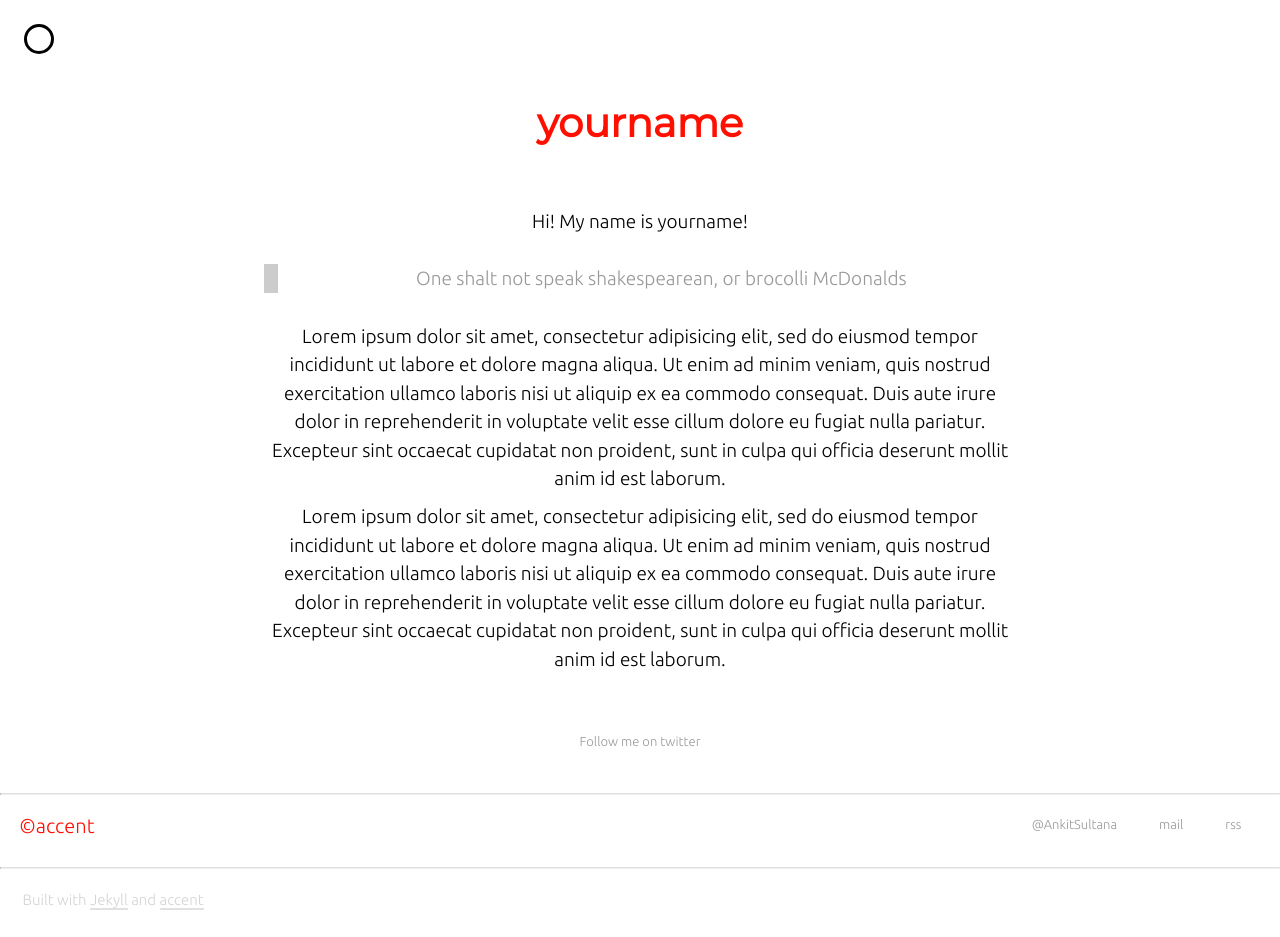
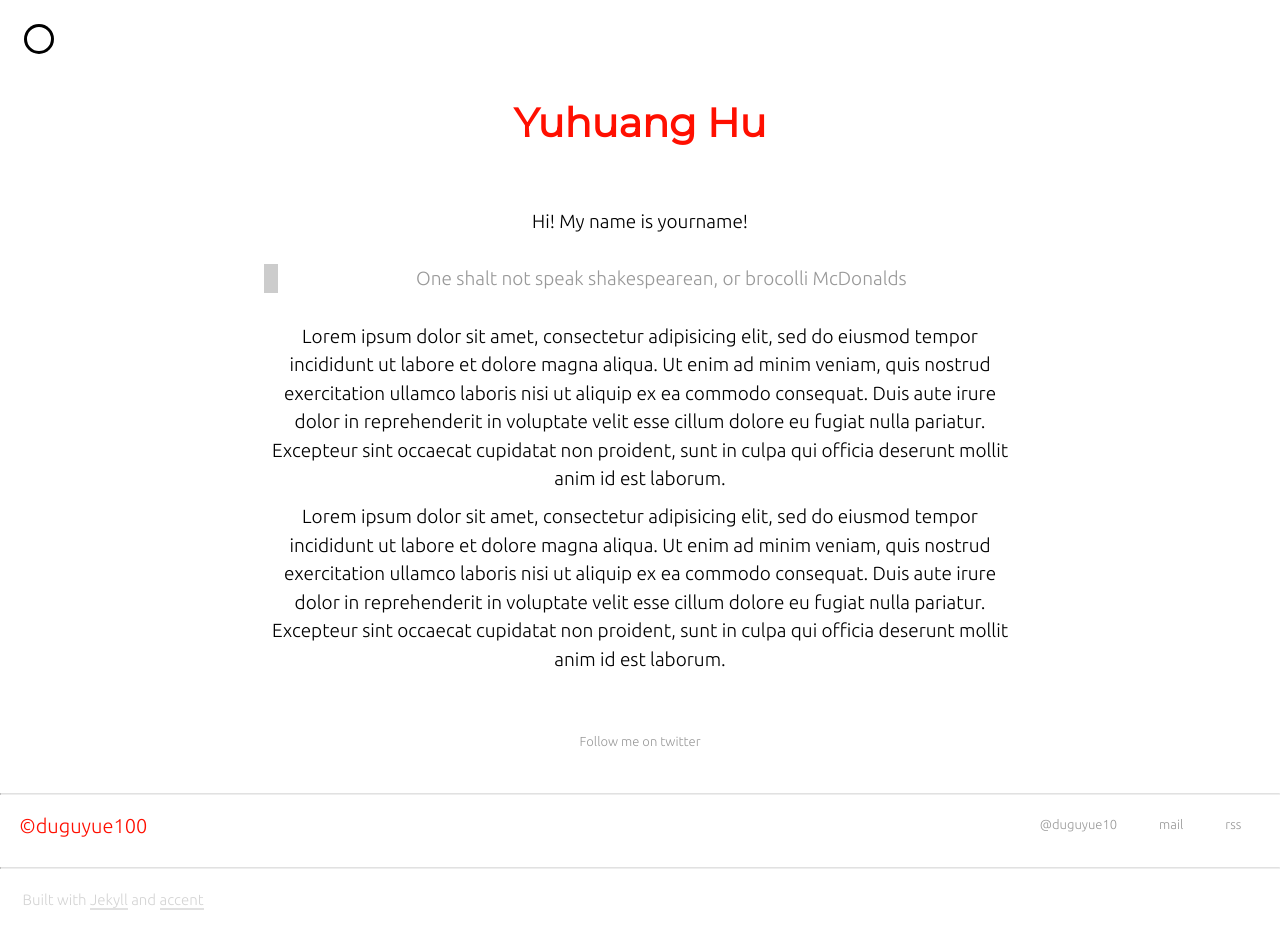
Before and after one commit to duguyue100/study-notes, a Jekyll site: the page built from about.markdown, in a window 1280 px wide. Built offline with Jekyll 4.4.1, drawn with Linux system fonts in a browser that asks for light colours; nearby versions of some CDN libraries.

Commit message:
update config for the study notes

```diff
--- a/_config.yml
+++ b/_config.yml
@@ -1,22 +1,22 @@
 # User Settings | Edit there as per required
 
-title: accent
-url: "http://ankitsultana.me"
-baseurl: "/accent"
+title: Study Notes
+url: "http://dgyblog.com/study-notes/"
+baseurl: "/study-notes"
 
 # This will show up at the top of index page
 site_heading: >
     foo <span class="faded">'s blog</span>
 
-email: your@email.com
-author: yourname
+email: duguyue100@gmail.com
+author: Yuhuang Hu
 # This description will show up in google search results
 # (for index page) etc.
 description: >
-    accent is, as Trump would put it, the best
+    My study notes, powered by accent theme.
 
 # This will what will show against &copy; in the footer
-copyright: accent
+copyright: duguyue100
 # Toggle your short bio, which will displayed on your index page
 # Just toggle it and run jekyll again to see
 intro: false         # Tip: Remove the span from site_heading if intro is set to true
@@ -43,9 +43,9 @@ about_stub: >
 
 about_footer: true
 
-twitter_username: AnkitSultana
-github_username: yourgithub
-facebook_id: yourusername
+twitter_username: duguyue10
+github_username: duguyue100
+facebook_id: yuhuang.hu.5
 
 favicon: true
 favicon_location: "images/favicon.ico"
@@ -53,7 +53,7 @@ favicon_location: "images/favicon.ico"
 profile_picture: images/temp.png
 paginate: 5
 paginate_path: "/page/:num"
-tracking_id: UA-69243698-7 # GA Tracking ID
+# tracking_id:  # GA Tracking ID
 
 # Social Stuff | open graph and twitter cards
 og_image: "images/accent.png" # This will show in facebook thumbnails
```
